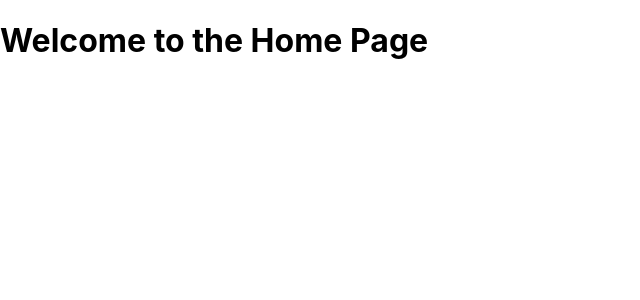
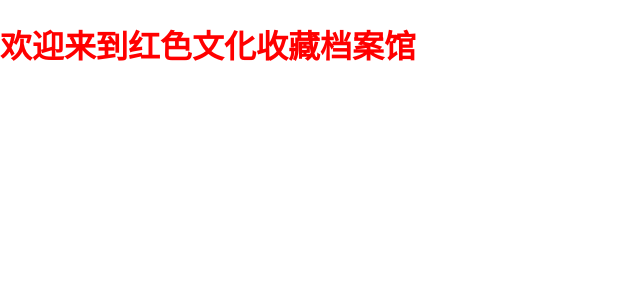
Before and after one commit to sbcdwl/vue3-vant-red-culture-archive, a Vue app: page / in a window 1280 px wide. Shown: the top 300 px of the page, without its empty margins (0-640 px from the left). Built offline with nearby package versions, Linux system fonts and the light colour scheme.

Commit message:
wip:add Home

```diff
--- a/src/components/Home.vue
+++ /dev/null
@@ -1,5 +0,0 @@
-<template>
-  <div>
-    <h1>Welcome to the Home Page</h1>
-  </div>
-</template>
--- /dev/null
+++ b/src/views/Home.vue
@@ -0,0 +1,16 @@
+<template>
+    <div>
+        <h1>欢迎来到红色文化收藏档案馆</h1>
+    </div>
+</template>
+
+<script setup>
+
+
+</script>
+
+<style scoped>
+h1 {
+    color: red;
+}
+</style>
```
Also changed, not shown: src/router/index.js (+6 -6 lines).
